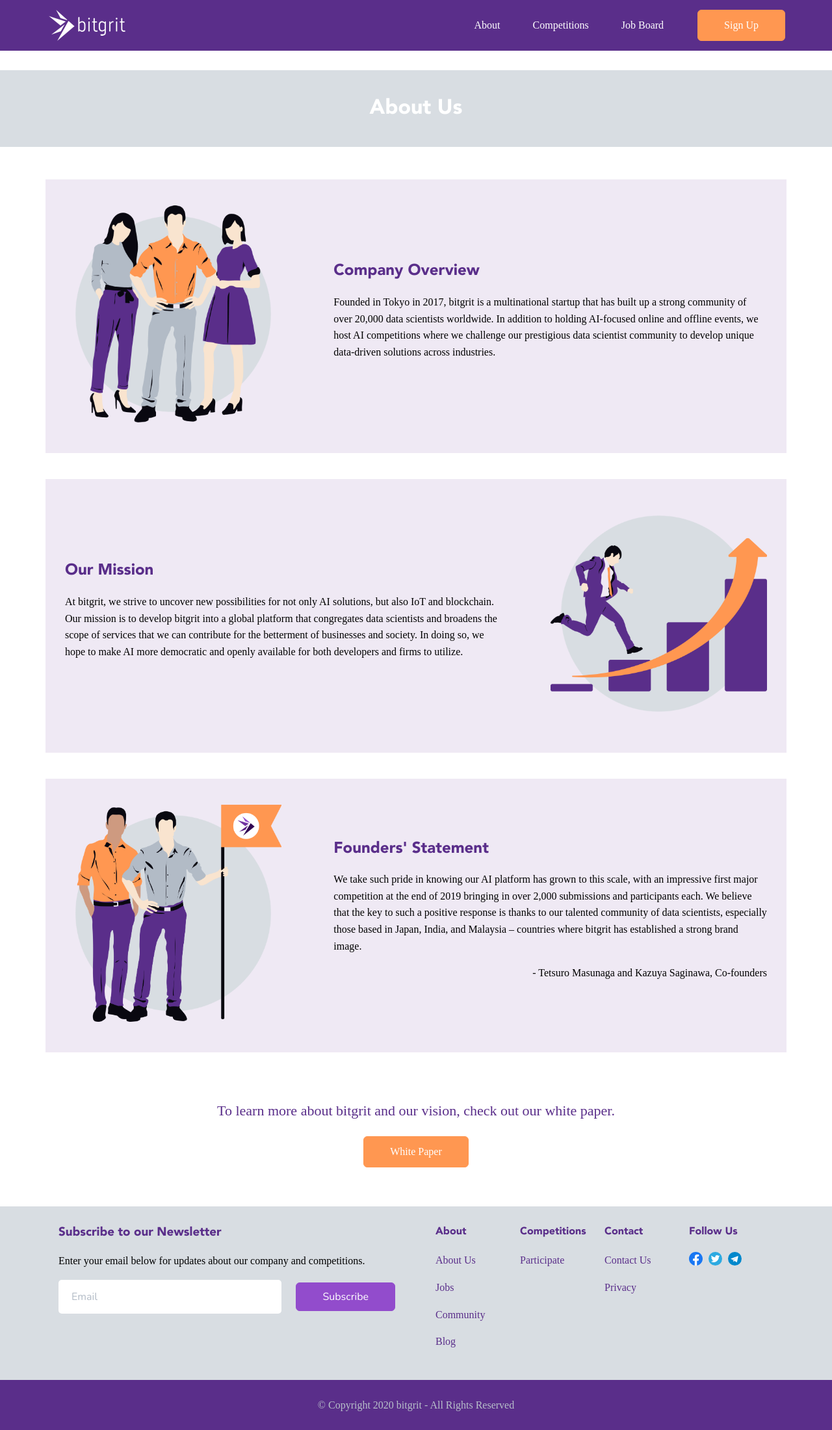
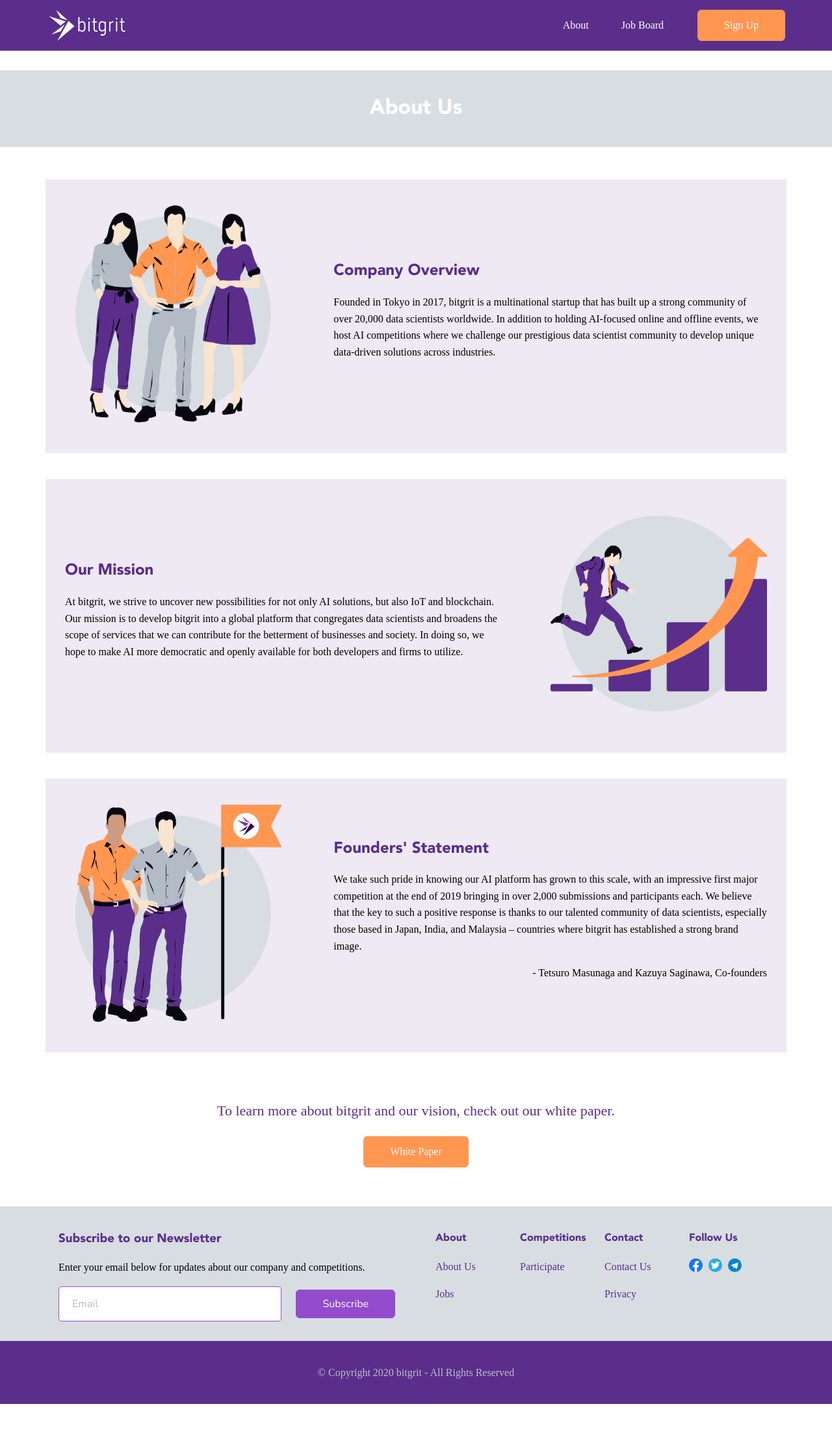
Before and after one commit to mhyabbas/bitgrit, a plain HTML site: page index.html in a window 1280 px wide. Shown: the whole page at 65% size. After the commit the page ends 2160 px from the top, so only its background shows below. Drawn offline with nearby package versions, Linux system fonts and the light colour scheme; a web font is replaced by a local one.

Commit message:
Update footer links

```diff
--- a/css/footer.css
+++ b/css/footer.css
@@ -1,6 +1,6 @@
 footer {
-	padding-top: 10px;
-	padding-bottom: 10px;
+	padding-top: 20px;
+	padding-bottom: 20px;
 	background-color: #D8DDE2;
 }
 
--- a/css/form.css
+++ b/css/form.css
@@ -1,3 +1,7 @@
+form {
+	margin-bottom: 20px;
+}
+
 form div {
 	display: flex;
 	flex-direction: column;
@@ -6,7 +10,7 @@ form div {
 
 form input {
 	padding: 15px 20px;
-	border: none;
+	border: 1px solid #924CCC;
 	border-radius: 5px;
 	color: #B2BBC6;
 	font-family: 'Nunito', sans-serif;
--- a/index.html
+++ b/index.html
@@ -48,8 +48,7 @@
                             <path d="M0 0h24v24H0z" fill="none"/>
                         </svg>
                     </a></li>
-                    <li class="item"><a href="#">About</a></li>
-                    <li class="item"><a href="https://bitgrit.net/competition/competition_list">Competitions</a></li>
+                    <li class="item"><a href="https://bitgrit.net/about/">About</a></li>
                     <li class="item"><a href="https://bitgrit.net/jobs/">Job Board</a></li>
                     <li class="item"><a class="btn" href="https://bitgrit.net/">Sign Up</a></li>
                 </ul>
@@ -136,10 +135,8 @@
                         <div class="row">
                             <div class="column">
                                 <h4>About</h4>
-                                <p><a href="">About Us</a></p>
+                                <p><a href="https://bitgrit.net/about/">About Us</a></p>
                                 <p><a href="https://bitgrit.net/jobs/">Jobs</a></p>
-                                <p><a href="">Community</a></p>
-                                <p><a href="">Blog</a></p>
                             </div>
                             <div class="column">
                                 <h4>Competitions</h4>
@@ -149,8 +146,8 @@
                         <div class="row">
                             <div class="column">
                                 <h4>Contact</h4>
-                                <p><a href="">Contact Us</a></p>
-                                <p><a href="">Privacy</a></p>
+                                <p><a href="https://bitgrit.net/info#contact_us">Contact Us</a></p>
+                                <p><a href="https://bitgrit.net/info#privacy">Privacy</a></p>
                             </div>
                             <div class="column">
                                 <h4>Follow Us</h4>
```
Lines whose indentation alone changed are shown as unchanged.
